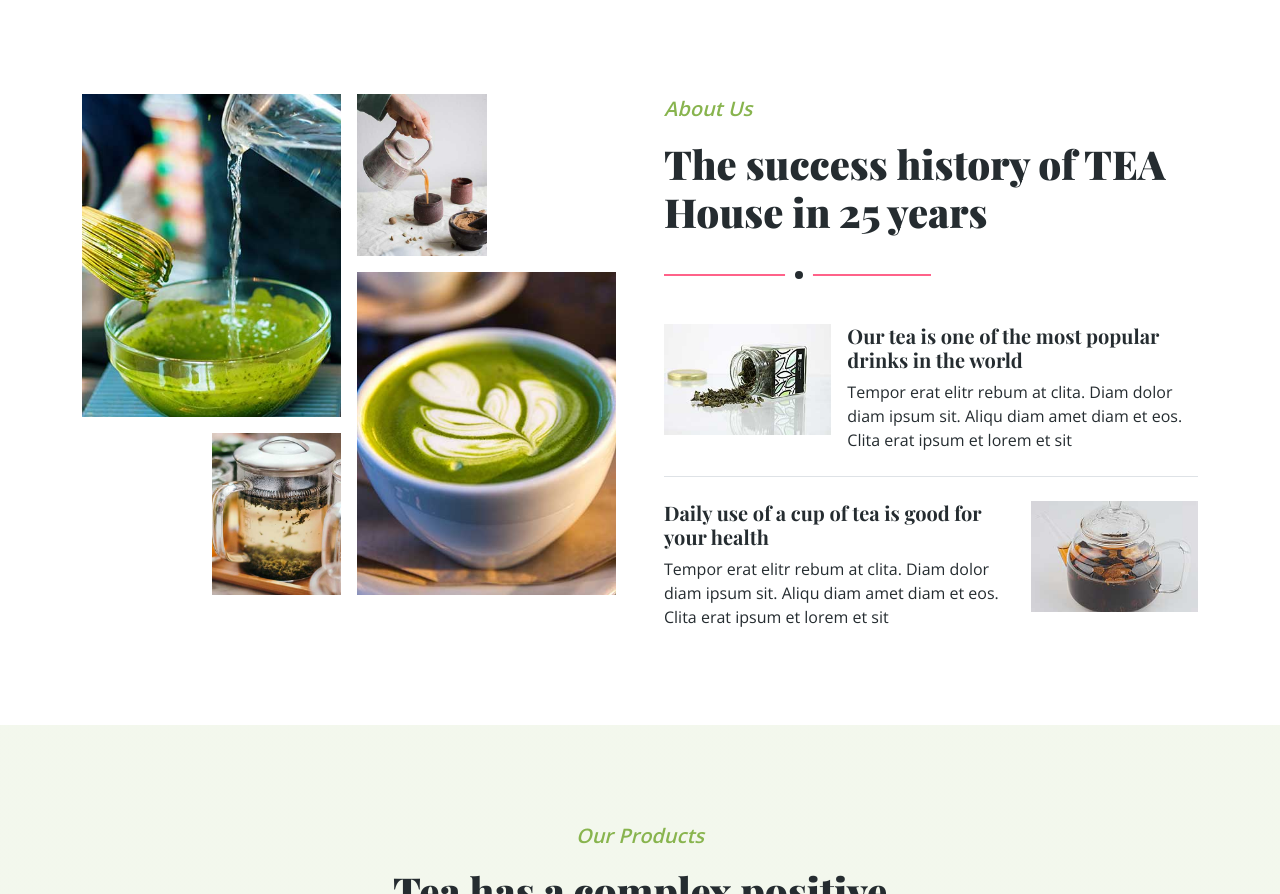
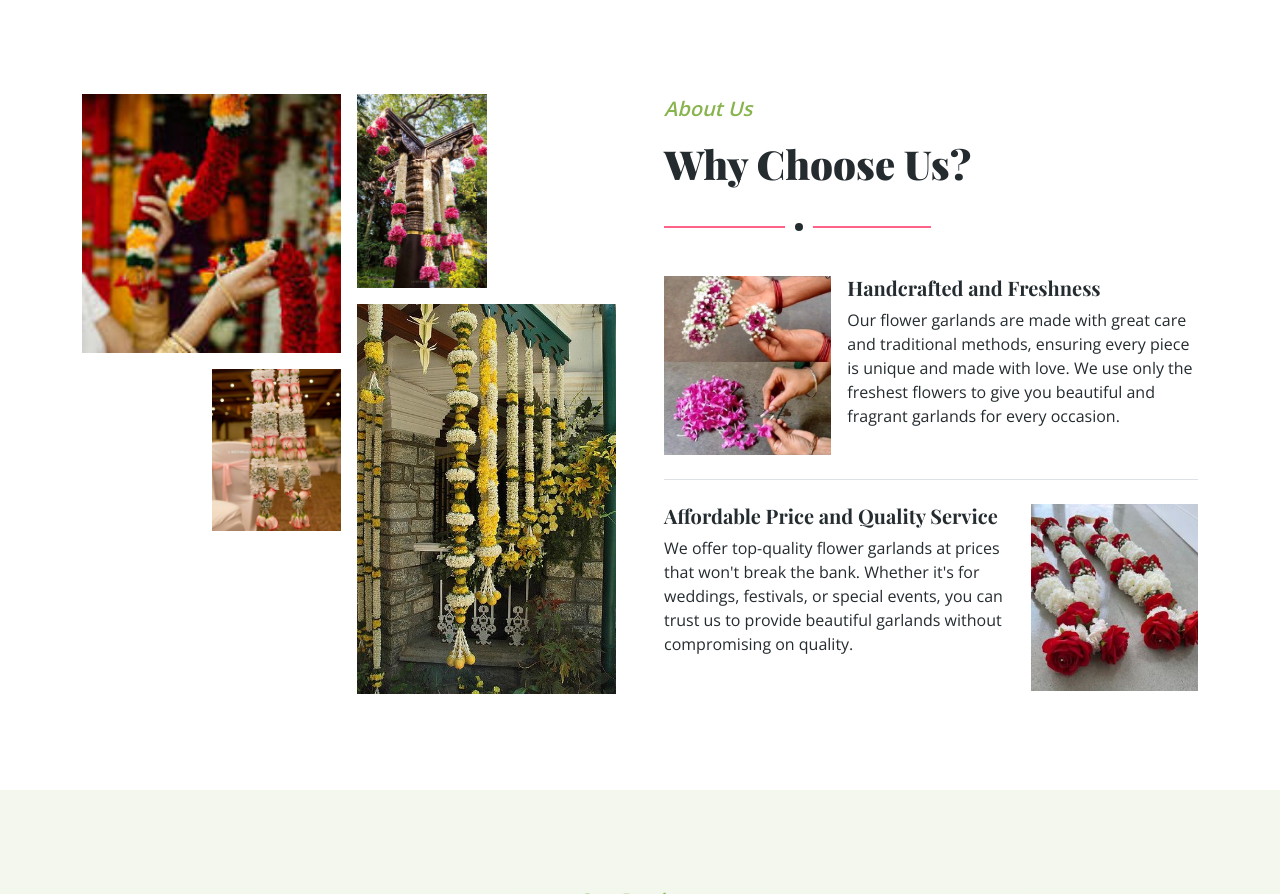
Before and after one commit to royramesh/flower-, a plain HTML site: page index.html in a window 1280 px wide. Shown: the part 798-1692 px from the top of the page. Drawn offline with nearby package versions, Linux system fonts and the light colour scheme.

Commit message:
complete why choose us section

```diff
--- a/index.html
+++ b/index.html
@@ -146,37 +146,37 @@
                 <div class="col-lg-6">
                     <div class="row g-3">
                         <div class="col-6 text-end">
-                            <img class="img-fluid bg-white w-100 mb-3 wow fadeIn" data-wow-delay="0.1s" src="img/about-1.jpg" alt="">
-                            <img class="img-fluid bg-white w-50 wow fadeIn" data-wow-delay="0.2s" src="img/about-3.jpg" alt="">
+                            <img class="img-fluid bg-white w-100 mb-3 wow fadeIn" data-wow-delay="0.1s" src="img/about-garland-1.jfif" alt="">
+                            <img class="img-fluid bg-white w-50 wow fadeIn" data-wow-delay="0.2s" src="img/about-garland-2.jfif" alt="">
                         </div>
                         <div class="col-6">
-                            <img class="img-fluid bg-white w-50 mb-3 wow fadeIn" data-wow-delay="0.3s" src="img/about-4.jpg" alt="">
-                            <img class="img-fluid bg-white w-100 wow fadeIn" data-wow-delay="0.4s" src="img/about-2.jpg" alt="">
+                            <img class="img-fluid bg-white w-50 mb-3 wow fadeIn" data-wow-delay="0.3s" src="img/about-garland-3.jfif" alt="">
+                            <img class="img-fluid bg-white w-100 wow fadeIn" data-wow-delay="0.4s" src="img/about-garland-4.jfif" alt="">
                         </div>
                     </div>
                 </div>
                 <div class="col-lg-6 wow fadeIn" data-wow-delay="0.5s">
                     <div class="section-title">
                         <p class="fs-5 fw-medium fst-italic text-primary">About Us</p>
-                        <h1 class="display-6">The success history of TEA House in 25 years</h1>
+                        <h1 class="display-6">Why Choose Us?</h1>
                     </div>
                     <div class="row g-3 mb-4">
                         <div class="col-sm-4">
-                            <img class="img-fluid bg-white w-100" src="img/about-5.jpg" alt="">
+                            <img class="img-fluid bg-white w-100" src="img/hand-craft.jpg" alt="">
                         </div>
                         <div class="col-sm-8">
-                            <h5>Our tea is one of the most popular drinks in the world</h5>
-                            <p class="mb-0">Tempor erat elitr rebum at clita. Diam dolor diam ipsum sit. Aliqu diam amet diam et eos. Clita erat ipsum et lorem et sit</p>
+                            <h5>Handcrafted and Freshness</h5>
+                            <p class="mb-0">Our flower garlands are made with great care and traditional methods, ensuring every piece is unique and made with love. We use only the freshest flowers to give you beautiful and fragrant garlands for every occasion.</p>
                         </div>
                     </div>
                     <div class="border-top mb-4"></div>
                     <div class="row g-3">
                         <div class="col-sm-8">
-                            <h5>Daily use of a cup of tea is good for your health</h5>
-                            <p class="mb-0">Tempor erat elitr rebum at clita. Diam dolor diam ipsum sit. Aliqu diam amet diam et eos. Clita erat ipsum et lorem et sit</p>
+                            <h5>Affordable Price and Quality Service</h5>
+                            <p class="mb-0">We offer top-quality flower garlands at prices that won't break the bank. Whether it's for weddings, festivals, or special events, you can trust us to provide beautiful garlands without compromising on quality.</p>
                         </div>
                         <div class="col-sm-4">
-                            <img class="img-fluid bg-white w-100" src="img/about-6.jpg" alt="">
+                            <img class="img-fluid bg-white w-100" src="img/fresh-garland.jpg" alt="">
                         </div>
                     </div>
                 </div>
```
Also changed, not shown: img/about-garland-1.jfif (added), img/about-garland-2.jfif (added), img/about-garland-3.jfif (added), img/about-garland-4.jfif (added), img/fresh-garland.jpg (added), img/hand-craft.jpg (added).
